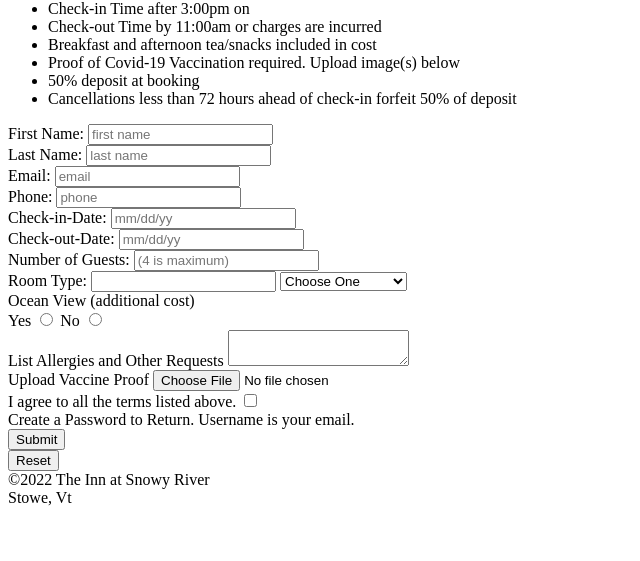
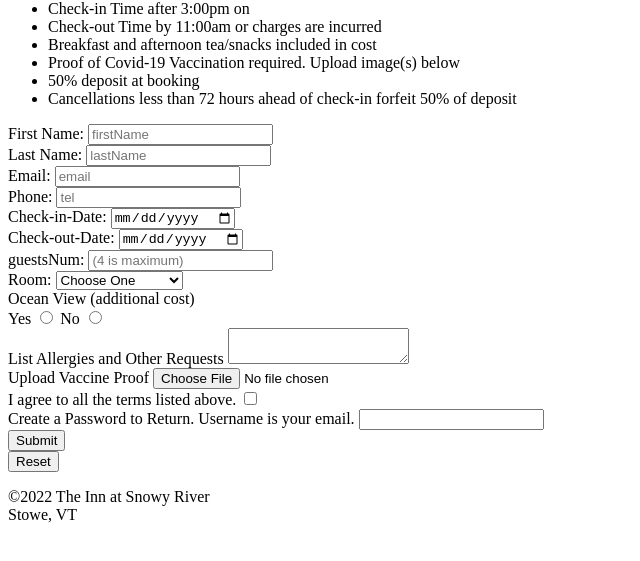
Before and after one commit to Ourfathers/Files, a plain HTML site: page form.html in a window 1280 px wide. Shown: the part 215-776 px from the top of the page, without its empty margins (0-640 px from the left). Drawn offline with Linux system fonts and the light colour scheme.

Commit message:
Revision Assignment 3/1

```diff
--- a/form.html
+++ b/form.html
@@ -40,76 +40,69 @@
 
             <div>
                 <label for="firstName">First Name:</label>
-                <input type="text" name="firstName" id="firstName" placeholder= "first name">
-                <required>
+                <input type="text" name="firstName" id="firstName" placeholder="firstName"><required>
             </div>
 
             <div>
                 <label for="lastName">Last Name:</label>
-                <input type="text" name="lastName" id="lastName" placeholder= "last name">
-                <required>
+                <input type="text" name="lastName" id="lastName" placeholder="lastName"><required>
             </div>
                 <label for="Email">Email:</label>
-                <input type="text" name="Email" id="Email" placeholder= "email">
-                <required>
-                <required>
+                <input type="text" name="Email" id="Email" placeholder="email"><required>
             <div>
                 <label for="Phone">Phone:</label>
-                <input type="text" name="Phone" id="Phone" placeholder= "phone">
-                <required>
+                <input type="tel" name="tel" id="tel" placeholder="tel"><required>
             </div>
                 <label for="Check-in-Date">Check-in-Date:</label>
-                <input type="text" name="Check-in-Date" id="Check-in-Date" placeholder= "mm/dd/yy">
-                <required>
+                <input type="date" name="date" id="date" placeholder="mm/dd/yy"><required>
             <div>
                 <label for="Check-out-Date">Check-out-Date:</label>
-                <input type="text" name="Check-out-Date" id="Check-out-Date" placeholder= "mm/dd/yy">
-                <required>
+                <input type="date" name="checkOut" id="checkOut" placeholder="mm/dd/yy"><required>
             </div>
-                <label for="">Number of Guests:</label>
-                <input type="text" name="Number of Guests" id="Number of Guests" placeholder= "(4 is maximum)">
-                <required>
+                <label for="">guestsNum:</label>
+                <input type="number" name="guestsAmt" id="guestsAmt" placeholder="(4 is maximum)"><required>
             <div>
-                <label for="Room Type">Room Type:</label>
-                <input type="text" name="Room Type" id="Room Type">
 
-            <select>
-
-                <option>Choose One</option>
-                <option>Two Double Beds</option>
-                <option>Two Queen Beds</option>
-                <option>One King Bed</option>
-
+            </div>
+            <label for="bed">Room:</label>
+            <select name="bed" id="bed">
+                <option disabled hidden selected>Choose One</option>
+                <option value="double">Two Double Beds</option>
+                <option value="queen">Two Queen Beds</option>
+                <option value="king">One King Bed</option>
             </select>
-                </required>
-            <div>
-                <div>Ocean View (additional cost)</div>
+        </div>
+                <div>Ocean View (additional cost)<br>
                 <label for="view">Yes</label>
                 <input type="radio" name="view" id="yes" value="yes">
-
                 <label for="view">No</label>
                 <input type="radio" name="view" id="no" value="no">
             </div>
-            </label>List Allergies and Other Requests
-                <label></label>
-<textarea></textarea>
-                <div>
-                </label>Upload Vaccine Proof
-                <input type="file">
-            </div>
-            <label>I agree to all the terms listed above.
-            <input type="checkbox">
-            </div>
-            </label>Create a Password to Return. Username is your email.
-            <div>
-            <input type="submit" value="Submit">
-            <div>
-            <input type="reset" value="Reset">
+            </label>List Allergies and Other Requests</label>
+            <textarea name="notes" id="notes"></textarea>
             </div>
 
-            &copy;</h2>2022 The Inn at Snowy River
+            <div>
+                </label for"vax" >Upload Vaccine Proof
+                <input type="file" name="vax" id="vax"required>
             </div>
-            <label> Stowe, Vt
+            <label>I agree to all the terms listed above.</label>
+            <input type="checkbox" name="agree" id="agree"required>
+            </div> <br>
+            </label for="password"> Create a Password to Return. Username is your email.</label>
+            <input type="password" name="password" id="password">
+            <div>
+            <button type="submit">Submit</button>
+            </div>
+            <button type="reset">Reset</button>
+            </div>
+            </form>
+    </section>
+
+
+        </footer>
+            <p>&copy;</h2>2022 The Inn at Snowy River<br>
+            <label> Stowe, VT</p>
 
 
 
```
